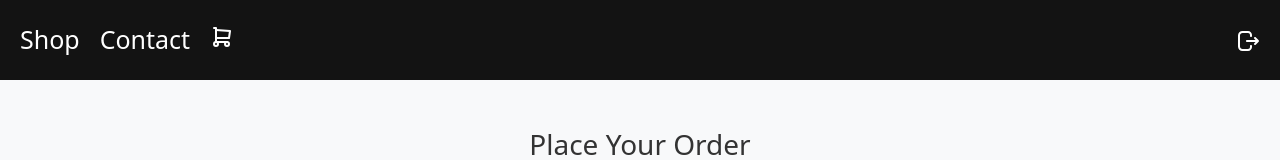
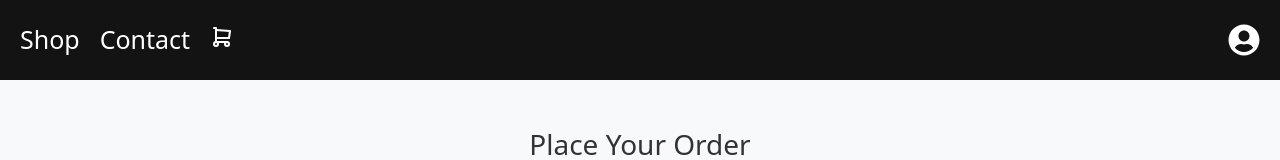
Before and after one commit to Sriharipentakota/GITPROJECT, a React (Create React App) app: page /payment in a window 1280 px wide. Shown: the top 160 px of the page. Built offline with nearby package versions, Linux system fonts and the light colour scheme.

Commit message:
account icon

```diff
--- a/src/components/navbar/navbar.css
+++ b/src/components/navbar/navbar.css
@@ -59,3 +59,62 @@ input[type=password]::-ms-reveal,
 input[type=password]::-ms-clear {
   display: none;
 }
+
+/* account icon css */
+.user-icon-container {
+  position: relative;
+  display: inline-block;
+  margin-right: 20px;
+}
+
+.user-icon {
+  cursor: pointer;
+  color: white;
+}
+
+.tooltip-modal {
+  position: absolute;
+  top: 40px;
+  right: 0;
+  background: #fff;
+  border: 1px solid #ccc;
+  border-radius: 8px;
+  box-shadow: 0 4px 8px rgba(0, 0, 0, 0.1);
+  padding: 10px;
+  z-index: 1000;
+  width: 200px;
+}
+
+.tooltip-username {
+  font-size: 16px;
+  margin-bottom: 10px;
+}
+
+.tooltip-logout {
+  background-color: #d9534f;
+  color: white;
+  border: none;
+  padding: 8px;
+  border-radius: 4px;
+  cursor: pointer;
+  width: 100%;
+}
+
+.tooltip-logout:hover {
+  background-color: #c9302c;
+}
+
+.tooltip-close {
+  margin-top: 8px;
+  background-color: #6c757d;
+  color: white;
+  border: none;
+  padding: 8px;
+  border-radius: 4px;
+  cursor: pointer;
+  width: 100%;
+}
+
+.tooltip-close:hover {
+  background-color: #5a6268;
+}
--- a/src/components/navbar/navbar.jsx
+++ b/src/components/navbar/navbar.jsx
@@ -1,29 +1,28 @@
-import React, { useContext, useState } from 'react';
+import React, { useContext, useState, useRef } from 'react';
 import { Link, useLocation, useNavigate } from 'react-router-dom';
 import { Tooltip } from 'react-tooltip';
+import { ShopContext } from '../../context/shop-context';
 import './navbar.css';
 import cartImg from '../../assets/shopping-cart.svg';
-import logOut from '../../assets/logout-svgrepo-com.svg';
-import { ShopContext } from '../../context/shop-context';
-import ModalComponent from '../modal';
+import { FaUserCircle } from 'react-icons/fa'; // Importing an icon from react-icons
 
 export const Navbar = () => {
   const { cartObj, cartItems } = useContext(ShopContext);
   const entryObj = Object.values(cartItems).some(value => value);
   const navigate = useNavigate();
   const location = useLocation();
-  const [show, setShow] = useState(false);
+  const [showTooltip, setShowTooltip] = useState(false); // State to control tooltip visibility
+  const tooltipRef = useRef(null); // Reference for the tooltip container
+  const loggedInUser = JSON.parse(sessionStorage.getItem('loggedInUser')); // Retrieve logged-in user's data
+  const username = loggedInUser?.name || "Guest";
 
-  const handleShow = () => setShow(false);
-  const handleClose = () => {
+  const handleCloseTooltip = () => setShowTooltip(false);
+
+  const handleLogOut = () => {
+    sessionStorage.removeItem('loggedIn');
+    sessionStorage.removeItem('loggedInUser'); // Clear username from sessionStorage
     navigate("/", { replace: true });
-  }
-
-  const handleLogOut = (e) => {
-    sessionStorage.removeItem('loggedIn');
-    e.preventDefault();
-    setShow(true);
-  }
+  };
 
   return (
     <>
@@ -40,17 +39,30 @@ export const Navbar = () => {
             </div>
           </Link>
         </div>
-        <div>
-          <Link to="/" onClick={handleLogOut} data-tooltip-id="logout-tooltip" data-tooltip-content="Log Out">
-            <img src={logOut} alt='Log Out' className='log-out' />
-          </Link>
-          <ModalComponent show={show} setShow={setShow} handleClose={handleClose} handleShow={handleShow} />
+        <div
+          className='user-icon-container'
+          tabIndex={0} // Makes the div focusable
+          ref={tooltipRef}
+          onBlur={() => setShowTooltip(false)} // Close tooltip on blur
+        >
+          {/* User icon to open the tooltip */}
+          <FaUserCircle
+            size={32}
+            className='user-icon'
+            onClick={() => setShowTooltip(!showTooltip)}
+          />
+          {showTooltip && (
+            <div className='tooltip-modal'>
+              <p className='tooltip-username'>Hello, {username}</p>
+              <button className='tooltip-logout' onClick={handleLogOut}>Log Out</button>
+              <button className='tooltip-close' onClick={handleCloseTooltip}>Close</button>
+            </div>
+          )}
         </div>
       </div>
       <Tooltip id="shop-tooltip" />
       <Tooltip id="contact-tooltip" />
       <Tooltip id="cart-tooltip" />
-      <Tooltip id="logout-tooltip" />
     </>
   );
-}
+};
--- a/src/components/payment/orderConfirmed.jsx
+++ b/src/components/payment/orderConfirmed.jsx
@@ -6,6 +6,9 @@ const OrderConfirmed = () => {
     const location = useLocation();
     const navigate = useNavigate();
     const { randomNumber, filteredProducts, textArea, paymentDate, filteredProductsLength, paymentMethod, paymentDetails } = location.state || {};
+    const handleOrderConfirmation = () => {
+        navigate("/shop")
+    }
 
     return (
         <div className="confirmation-container">
@@ -17,7 +20,7 @@ const OrderConfirmed = () => {
             <p><strong>Shipping Address:</strong> {textArea}</p>
             <p><strong>Payment Method:</strong> {paymentMethod}</p>
 
-            {/* Additional details for COD */}
+
             {paymentMethod === 'Cash on Delivery' && (
                 <>
                     <p><strong>Person Name:</strong> {paymentDetails.personName}</p>
@@ -25,7 +28,7 @@ const OrderConfirmed = () => {
                 </>
             )}
             <button
-                onClick={() => { navigate("/shop") }} // Assuming you want to navigate back to the shop page
+                onClick={handleOrderConfirmation}
                 className="confirm-button"
             >
                 Continue Shopping
--- a/src/pages/loginPage/loginForm.jsx
+++ b/src/pages/loginPage/loginForm.jsx
@@ -43,6 +43,7 @@ const Login = () => {
     if (email && password) {
       setLoading(true); // Show loading animation
       sessionStorage.setItem('loggedIn', true);
+      sessionStorage.setItem('loggedInUser', JSON.stringify({ name: matchedUser.name, email }));
       alert("Login successful!");
       setTimeout(() => {
         navigate("/shop");
```
